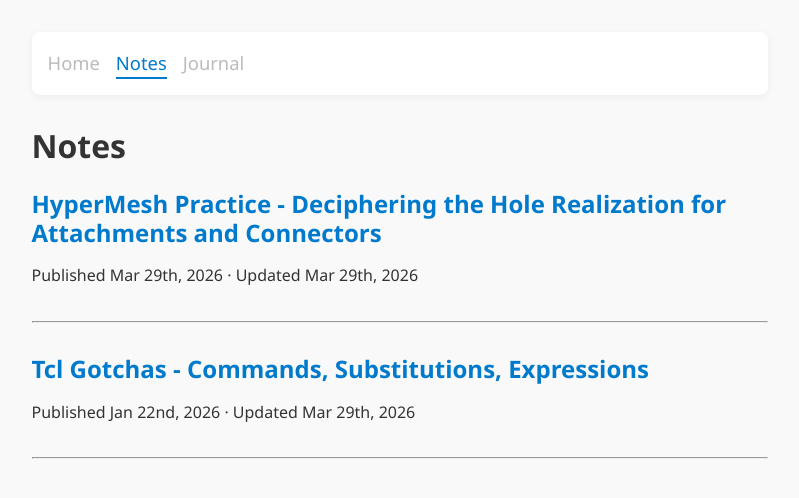
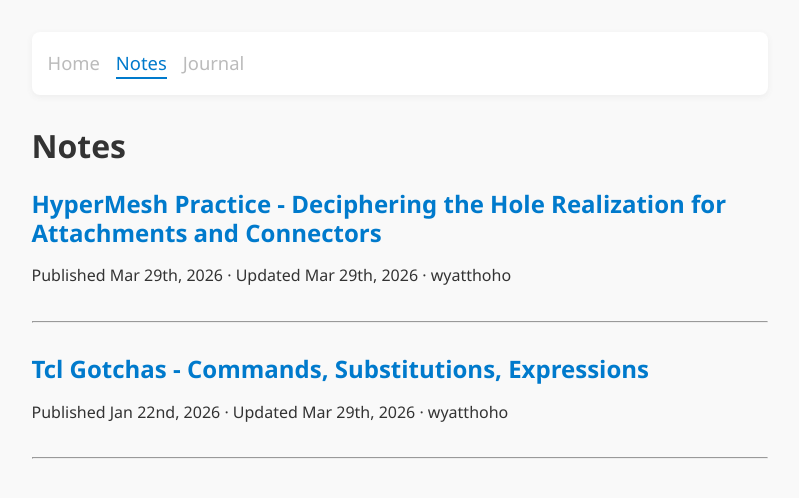
Before and after one commit to wyatthoho/wyatthoho.github.io, a Jekyll site: the page built from notes.md, in a window 1280 px wide. Shown: the top 498 px of the page, without its empty margins (233-1032 px from the left). Built offline with Jekyll 4.4.1, drawn with Linux system fonts in a browser that asks for light colours; nearby versions of some CDN libraries.

Commit message:
enhance post and notes layout to include author information and improve formatting

```diff
--- a/_config.yml
+++ b/_config.yml
@@ -1,3 +1,5 @@
+author: wyatthoho
+
 collections:
   notes:
     output: true
--- a/_layouts/post.html
+++ b/_layouts/post.html
@@ -3,6 +3,10 @@
 ---
 
 <h1>{{ page.name }}</h1>
-<p>Published {{ page.birth | date_to_string: "ordinal", "US" }} · Updated {{ page.date | date_to_string: "ordinal", "US" }}</p>
+<p>
+    Published {{ page.birth | date_to_string: "ordinal", "US" }}
+    · Updated {{ page.date | date_to_string: "ordinal", "US" }}
+    · {{ site.author }}
+</p>
 
 {{ content }}
--- a/notes.md
+++ b/notes.md
@@ -8,7 +8,9 @@
 {% for note in site.notes %}
 
 ## [{{ note.name }}]({{ note.url }})
-Published {{ note.birth | date_to_string: "ordinal", "US" }} · Updated {{ note.date | date_to_string: "ordinal", "US" }}
+Published {{ note.birth | date_to_string: "ordinal", "US" }}
+· Updated {{ note.date | date_to_string: "ordinal", "US" }}
+· {{ site.author }}
 
 ---
 
```
